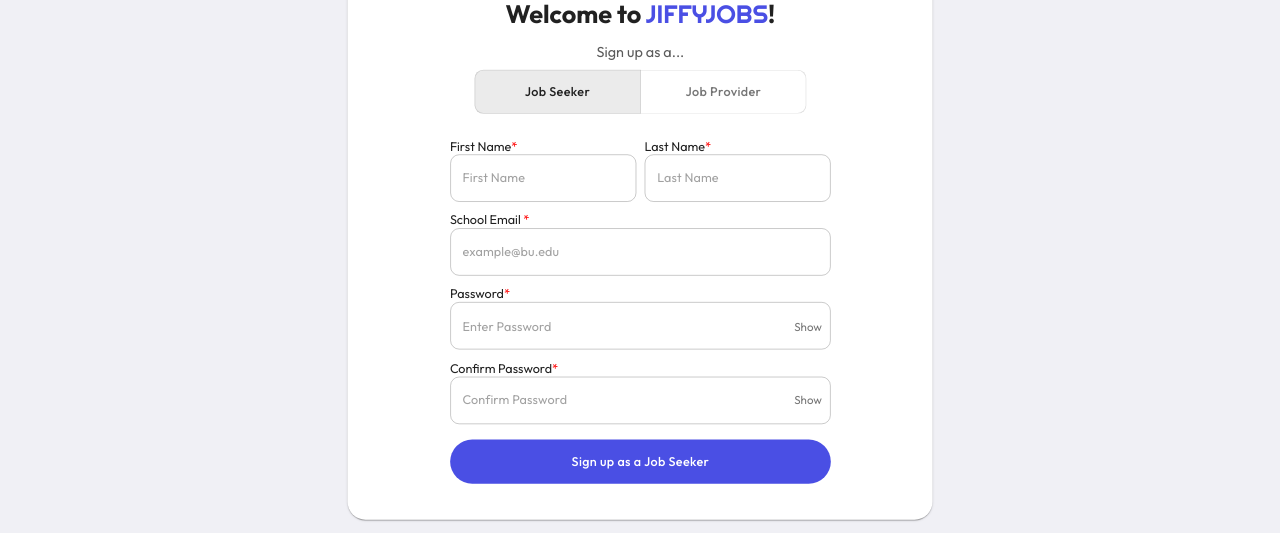
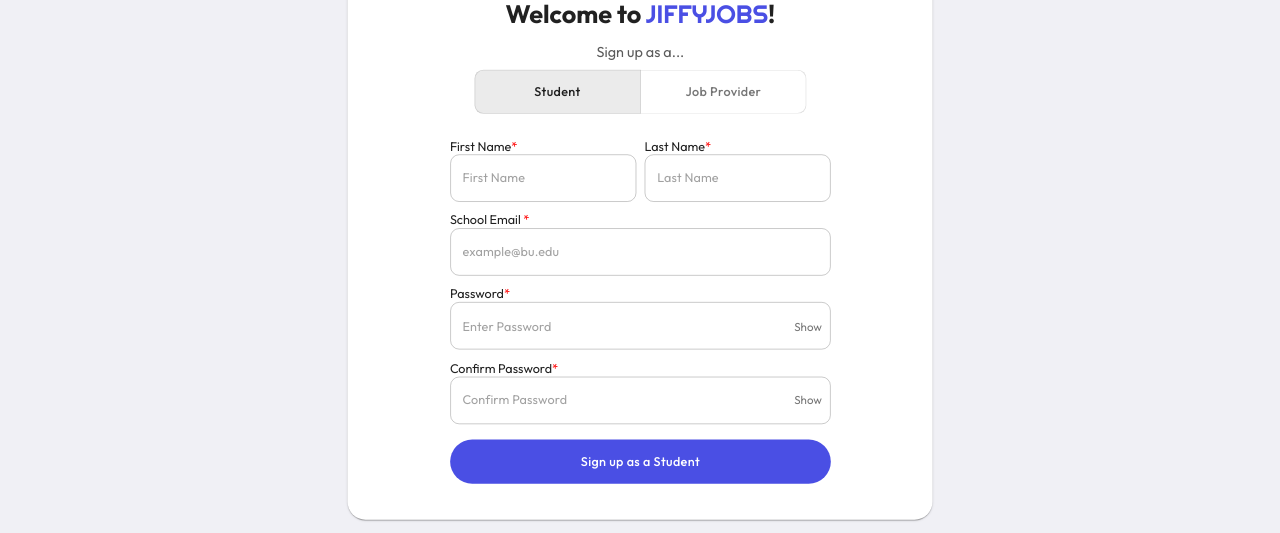
Before and after one commit to jonathanpangg/jiffyjobs, a React (Create React App) app in the folder frontend/: page /signup in a window 1280 px wide. Shown: the part 149-682 px from the top of the page. Built offline with nearby package versions, Linux system fonts and the light colour scheme.

Commit message:
applicant profile popup css

```diff
--- a/frontend/src/components/ViewApplicants.js
+++ b/frontend/src/components/ViewApplicants.js
@@ -192,7 +192,7 @@ export function ViewApplicants({children, jobID}) {
                             <CloseIcon style={{width: '25px', height: '25px', position: 'absolute', right: 25, color: '#4A4FE4'}} onClick={() => {setOpen(false)}}/>
                             <div style={{marginTop: '2.5%'}}> { (typeResponse === 'standard' || typeResponse === 'selected') ? "Applicant Profile": (typeResponse === "accept" ? 'Are you sure you want to accept?': 'Are you sure you want to reject?')} </div>
                         </DialogTitle>
-                        <DialogContent style={{display: 'flex', justifyContent: 'center', marginBottom: '-7px'}}>
+                        <DialogContent style={{display: 'flex', justifyContent: 'center', marginBottom: typeResponse !== 'selected' ? '-7px' : '0px'}}>
                             <div style={{ width: '431px', height: '399px', border: '1px solid #A4A4A4', borderRadius: '10px', backgroundColor: (typeResponse === 'standard' || typeResponse === 'selected') ? "white": (typeResponse === "accept" ? 'rgba(102, 193, 32, 0.15)': 'rgba(193, 32, 32, 0.15)')}}>
                                 <DialogContentText>
                                     <div style={{display: 'flex', alignItems: 'center', fontFamily: 'Outfit', marginTop: '26px'}}>
@@ -247,7 +247,9 @@ export function ViewApplicants({children, jobID}) {
                                 </DialogContentText>
                             </div>
                         </DialogContent>
+                        { typeResponse !== 'selected' &&
                         <Divider style={{ width: '100%', height: '1.44px', marginBottom: '7px', fontWeight: 500 }} />
+                        }
                         { typeResponse !== 'selected' &&
                             <DialogActions>
                                 <div style={{display: 'flex', marginRight: '60px', marginBottom: '7px'}}>
--- a/frontend/src/pages/Signup.js
+++ b/frontend/src/pages/Signup.js
@@ -212,7 +212,7 @@ export function Signup() {
                     <text style={{ fontFamily: 'Outfit', textAlign: 'center', color: '#5B5B5B', fontSize: '16px' }}>Sign up as a...</text>
 
                     <ToggleButtonGroup value={role} exclusive onChange={handleRole} fullWidth sx={{ mb: 2, justifyContent: 'center',  marginTop: '10px', marginBottom: '25px', }}>
-                        <ToggleButton value="jobSeeker" sx={{ width: '30%', borderRadius: '10px', fontFamily: 'Outfit', textTransform: 'none', fontSize: '14px'}}>Job Seeker</ToggleButton>
+                        <ToggleButton value="jobSeeker" sx={{ width: '30%', borderRadius: '10px', fontFamily: 'Outfit', textTransform: 'none', fontSize: '14px'}}>Student</ToggleButton>
                         <ToggleButton value="jobProvider" sx={{ width: '30%', borderRadius: '10px', fontFamily: 'Outfit', textTransform: 'none', fontSize: '14px' }}>Job Provider</ToggleButton>
                     </ToggleButtonGroup>
 
@@ -311,7 +311,7 @@ export function Signup() {
                     <div style={{paddingTop: '1.5%'}}>
 
                         <Button type="submit" fullWidth sx={{ width: '68.5%', mt: 1, mb: 2, py: 1.5, backgroundColor: '#4A4FE4', '&:hover': { backgroundColor: '#4A4FE4' }, borderRadius: '30px', textTransform: 'none', color: 'white', fontFamily: 'Outfit'  }}>
-                            Sign up as a {role === 'jobSeeker' ? 'Job Seeker' : 'Job Provider'}
+                            Sign up as a {role === 'jobSeeker' ? 'Student' : 'Job Provider'}
                         </Button>
                     </div>
                     </form>
```
